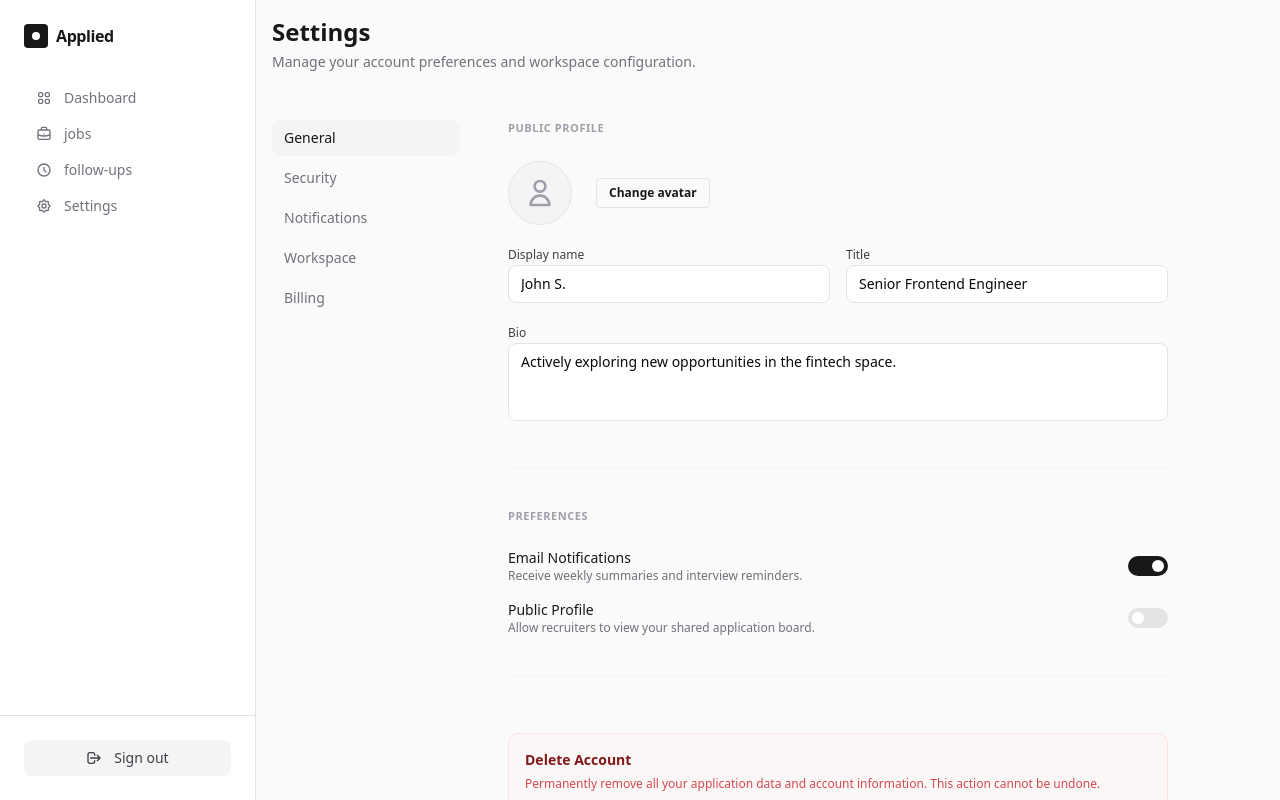
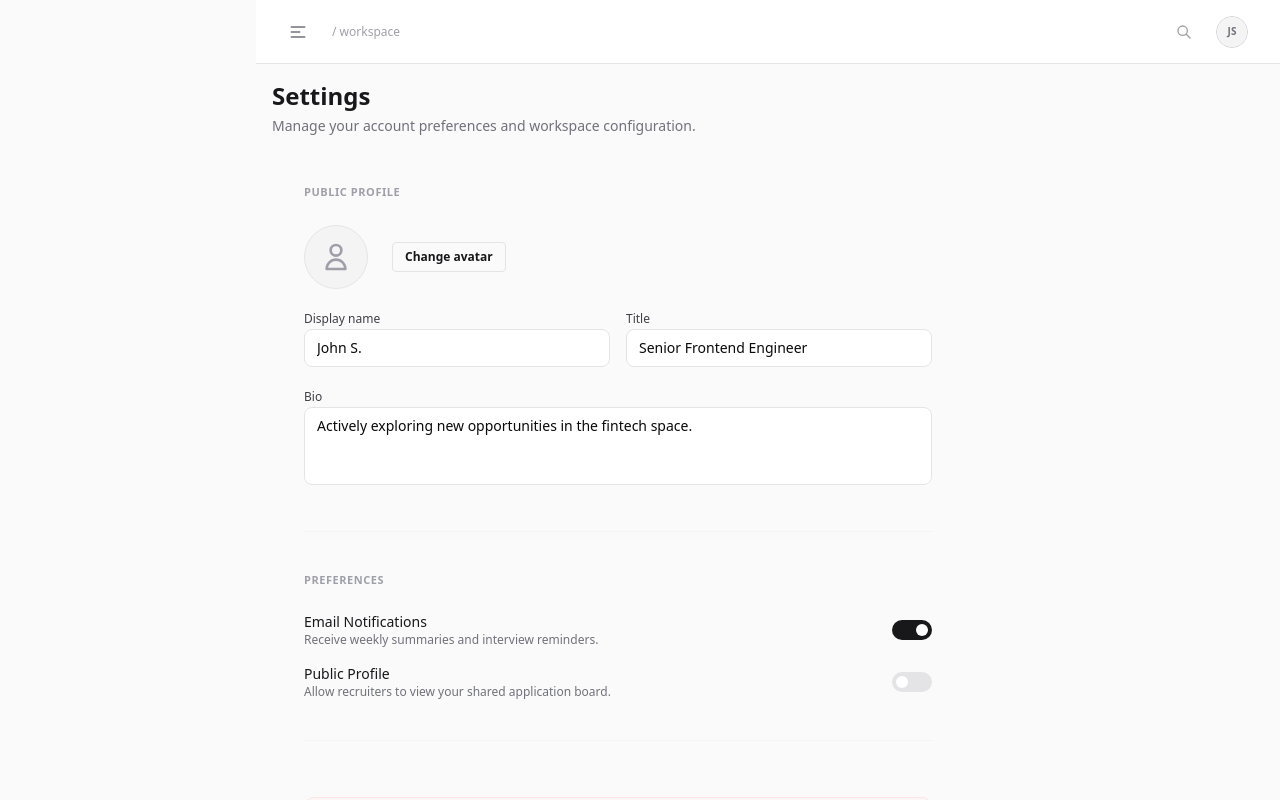
Before and after one commit to vedantshrivastav/Job-Tracking, a Next.js app in the folder frontend/: page /dashboard/settings in a window 1280 px wide. Built offline with nearby package versions, Linux system fonts and the light colour scheme; sample sign-in values are in the browser's storage.

Commit message:
added the followup form

```diff
--- a/frontend/app/dashboard/follow-ups/page.tsx
+++ b/frontend/app/dashboard/follow-ups/page.tsx
@@ -68,6 +68,7 @@ const FollowUpsView: React.FC = () => {
   const [loading, setLoading] = useState(true);
   const [searchQuery, setSearchQuery] = useState("");
   const [statusFilter, setStatusFilter] = useState("All");
+  const [modalOpen, setModalOpen] = useState(false);
 
   useEffect(() => {
     async function fetchFollowUps() {
@@ -135,7 +136,10 @@ const FollowUpsView: React.FC = () => {
             Track and manage upcoming follow-ups with recruiters.
           </p>
         </div>
-        <button className="bg-zinc-900 text-white text-sm font-semibold px-4 py-2 rounded-md hover:bg-zinc-800 transition-colors shadow-sm self-start">
+        <button
+          onClick={() => setModalOpen(true)}
+          className="bg-zinc-900 text-white text-sm font-semibold px-4 py-2 rounded-md hover:bg-zinc-800 transition-colors shadow-sm self-start"
+        >
           + Add Follow-Up
         </button>
       </div>
@@ -250,9 +254,89 @@ const FollowUpsView: React.FC = () => {
               Add follow-ups to stay on top of your applications.
             </p>
           </div>
-          <button className="bg-zinc-900 text-white text-xs font-semibold px-4 py-2 rounded-md hover:bg-zinc-800 transition-colors shadow-sm">
+          <button
+            onClick={() => {
+              setModalOpen(true);
+            }}
+            className="bg-zinc-900 text-white text-xs font-semibold px-4 py-2 rounded-md hover:bg-zinc-800 transition-colors shadow-sm cursor-pointer"
+          >
             Add Follow-Up
           </button>
+        </div>
+      )}
+      {modalOpen && (
+        <div className="fixed inset-0 z-[100] flex items-center justify-center p-4 bg-zinc-900/40 backdrop-blur-sm">
+          <div className="bg-white rounded-xl shadow-2xl w-full max-w-lg overflow-hidden border border-zinc-200">
+            <div className="px-6 py-4 border-b border-zinc-100 flex items-center justify-between bg-zinc-50/50">
+              <h2 className="text-sm font-bold text-zinc-900 uppercase tracking-widest font-mono">
+                New Follow-up
+              </h2>
+              <button
+                onClick={() => setModalOpen(false)}
+                className="text-zinc-400 hover:text-zinc-900 p-1"
+              >
+                <CloseIcon />
+              </button>
+            </div>
+            <div className="p-6 space-y-5">
+              <div className="space-y-2">
+                <label className="text-[11px] font-bold text-zinc-500 uppercase tracking-wider font-mono">
+                  Target Application
+                </label>
+                <select className="w-full px-3 py-2 bg-zinc-50 border border-zinc-200 rounded-md text-sm text-zinc-900 focus:outline-none focus:bg-white focus:ring-1 focus:ring-zinc-400 transition-all">
+                  <option>Select an active application...</option>
+                  <option>Senior Frontend Engineer @ Linear</option>
+                  <option>Fullstack Developer @ Vercel</option>
+                  <option>Software Engineer @ Railway</option>
+                </select>
+              </div>
+              <div className="grid grid-cols-2 gap-4">
+                <div className="space-y-2">
+                  <label className="text-[11px] font-bold text-zinc-500 uppercase tracking-wider font-mono">
+                    Follow-up Date
+                  </label>
+                  <input
+                    type="date"
+                    className="w-full px-3 py-2 bg-zinc-50 border border-zinc-200 rounded-md text-sm text-zinc-900 focus:outline-none focus:bg-white focus:ring-1 focus:ring-zinc-400 transition-all"
+                  />
+                </div>
+                <div className="space-y-2">
+                  <label className="text-[11px] font-bold text-zinc-500 uppercase tracking-wider font-mono">
+                    Priority
+                  </label>
+                  <select className="w-full px-3 py-2 bg-zinc-50 border border-zinc-200 rounded-md text-sm text-zinc-900 focus:outline-none focus:bg-white focus:ring-1 focus:ring-zinc-400 transition-all">
+                    <option>Normal</option>
+                    <option>High</option>
+                    <option>Urgent</option>
+                  </select>
+                </div>
+              </div>
+              <div className="space-y-2">
+                <label className="text-[11px] font-bold text-zinc-500 uppercase tracking-wider font-mono">
+                  Notes / Reminder Message
+                </label>
+                <textarea
+                  rows={3}
+                  placeholder="e.g. Check in with recruiter about the take-home test result..."
+                  className="w-full px-3 py-2 bg-zinc-50 border border-zinc-200 rounded-md text-sm placeholder:text-zinc-400 focus:outline-none focus:bg-white focus:ring-1 focus:ring-zinc-400 transition-all resize-none"
+                ></textarea>
+              </div>
+            </div>
+            <div className="px-6 py-4 bg-zinc-50 border-t border-zinc-100 flex justify-end gap-3">
+              <button
+                onClick={() => setModalOpen(false)}
+                className="px-4 py-2 text-xs font-semibold text-zinc-600 hover:text-zinc-900 transition-colors cursor-pointer"
+              >
+                Cancel
+              </button>
+              <button
+                onClick={() => setModalOpen(false)}
+                className="px-6 py-2 bg-zinc-900 text-white text-xs font-bold rounded-md hover:bg-zinc-800 transition-all shadow-sm cursor-pointer"
+              >
+                Schedule Task
+              </button>
+            </div>
+          </div>
         </div>
       )}
     </div>
@@ -324,5 +408,20 @@ function getFollowUpStatus(
   if (sent) return "Completed";
   return new Date(scheduledFor) < new Date() ? "Overdue" : "Upcoming";
 }
+const CloseIcon = () => (
+  <svg
+    className="w-4 h-4"
+    fill="none"
+    stroke="currentColor"
+    viewBox="0 0 24 24"
+  >
+    <path
+      strokeLinecap="round"
+      strokeLinejoin="round"
+      strokeWidth="2"
+      d="M6 18L18 6M6 6l12 12"
+    ></path>
+  </svg>
+);
 
 export default FollowUpsView;
--- a/frontend/app/dashboard/layout.tsx
+++ b/frontend/app/dashboard/layout.tsx
@@ -1,5 +1,5 @@
 "use client";
-import { useEffect, type ReactNode } from "react";
+import { useEffect, useState, type ReactNode } from "react";
 import Link from "next/link";
 import { useRouter } from "next/navigation";
 import { useQueryClient } from "@tanstack/react-query";
@@ -7,6 +7,7 @@ import { useQueryClient } from "@tanstack/react-query";
 export default function DashboardLayout({ children }: { children: ReactNode }) {
   const router = useRouter();
   const queryClient = useQueryClient();
+  const [IsSidebarVisible, setIsSidebarVisible] = useState(false);
   useEffect(() => {
     const token = localStorage.getItem("token");
     if (!token) {
@@ -20,7 +21,15 @@ export default function DashboardLayout({ children }: { children: ReactNode }) {
   };
   return (
     <div className="flex h-screen bg-zinc-50">
-      <aside className="w-64 shrink border-r border-zinc-200 bg-white hidden md:flex flex-col">
+      <aside
+        className={`
+    fixed md:relative z-40 h-full w-64
+    bg-white border-r border-zinc-200
+    flex flex-col overflow-hidden
+    transform transition-transform duration-300 ease-out will-change-transform
+    ${IsSidebarVisible ? "translate-x-0" : "-translate-x-full"}
+  `}
+      >
         <div className="p-6">
           <div className="flex items-center gap-2 mb-8 cursor-pointer">
             <div className="w-6 h-6 bg-zinc-900 rounded flex items-center justify-center">
@@ -59,9 +68,42 @@ export default function DashboardLayout({ children }: { children: ReactNode }) {
           </button>
         </div>
       </aside>
+      <div
+        className={`flex flex-col flex-1
+      transition-[margin] duration-300 ease-out
+      ${IsSidebarVisible ? "md:ml-64" : "md:ml-0"}
+      `}
+      >
+        <header className="h-16 border-b border-zinc-200 bg-white flex items-center justify-between px-8 shrink-0">
+          <div className="flex items-center gap-4">
+            {/* Dynamic Sidebar Toggle Button */}
+            <button
+              onClick={() => setIsSidebarVisible(!IsSidebarVisible)}
+              className="p-2 -ml-2 text-zinc-500 hover:text-zinc-900 hover:bg-zinc-100 rounded-md transition-all"
+              title={IsSidebarVisible ? "Hide Sidebar" : "Show Sidebar"}
+            >
+              <PanelIcon className={IsSidebarVisible ? "rotate-180" : ""} />
+            </button>
 
-      {/* Main Content */}
-      <main className="flex-1 overflow-y-auto p-4">{children}</main>
+            <div className="flex items-center gap-2 text-xs text-zinc-400 mono">
+              <span className="hidden sm:inline">/ workspace</span>
+              {/* <span>/ {activeTab}</span> */}
+            </div>
+          </div>
+          <div className="flex items-center gap-4">
+            <button className="p-2 text-zinc-400 hover:text-zinc-900">
+              <SearchIcon />
+            </button>
+            <div className="w-8 h-8 rounded-full bg-zinc-200 border border-zinc-300 cursor-pointer overflow-hidden hover:opacity-80 transition-opacity">
+              <div className="w-full h-full bg-zinc-100 flex items-center justify-center text-[10px] font-bold text-zinc-500">
+                JS
+              </div>
+            </div>
+          </div>
+        </header>
+        {/* Main Content */}
+        <main className="flex-1 overflow-y-auto p-4">{children}</main>
+      </div>
     </div>
   );
 }
@@ -215,6 +257,21 @@ const CloseIcon = () => (
     ></path>
   </svg>
 );
+const PanelIcon = ({ className = "" }: { className?: string }) => (
+  <svg
+    className={`w-5 h-5 transition-transform duration-300 ${className}`}
+    fill="none"
+    stroke="currentColor"
+    viewBox="0 0 24 24"
+  >
+    <path
+      strokeLinecap="round"
+      strokeLinejoin="round"
+      strokeWidth="2"
+      d="M4 6h16M4 12h10M4 18h16"
+    ></path>
+  </svg>
+);
 const NavItem = ({
   icon,
   label,
--- a/frontend/app/dashboard/settings/page.tsx
+++ b/frontend/app/dashboard/settings/page.tsx
@@ -11,17 +11,8 @@ const SettingsView: React.FC = () => {
       </div>
 
       <div className="grid grid-cols-1 md:grid-cols-4 gap-12">
-        {/* Settings Sidebar */}
-        <nav className="space-y-1 col-span-1">
-          <SettingsNavItem label="General" active />
-          <SettingsNavItem label="Security" />
-          <SettingsNavItem label="Notifications" />
-          <SettingsNavItem label="Workspace" />
-          <SettingsNavItem label="Billing" />
-        </nav>
-
         {/* Settings Content */}
-        <div className="col-span-1 md:col-span-3 space-y-10">
+        <div className="col-span-1 md:col-span-3 space-y-10 pl-4 md:pl-8">
           {/* Profile Section */}
           <section className="space-y-6">
             <h3 className="text-[11px] font-bold text-zinc-400 uppercase tracking-wider mono">
```
Also changed, not shown: 1 other file (tests, documents, lock files or other folders).
